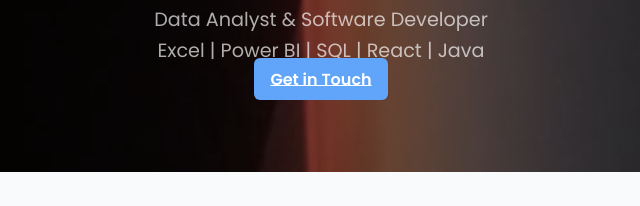
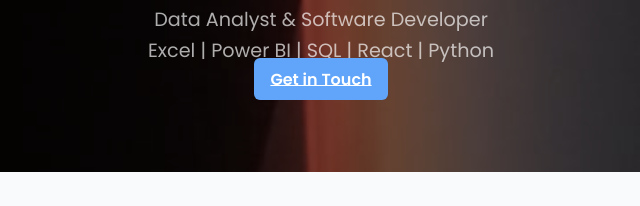
Before and after one commit to agarwabhavya30/portfolio-bhavya_agarwal, a plain HTML site: page index.html in a window 1280 px wide. Shown: the part 376-582 px from the top of the page, 319-959 px from the left. Drawn offline with Linux system fonts and the light colour scheme.

```diff
--- a/index.html
+++ b/index.html
@@ -95,7 +95,7 @@
       <img src="profile.jpg" alt="Bhavya Agarwal">
       <h1>Bhavya Agarwal</h1>
       <p>Data Analyst & Software Developer</p>
-      <p>Excel | Power BI | SQL | React | Java</p>
+      <p>Excel | Power BI | SQL | React | Python</p>
       <a href="#contact" class="btn">Get in Touch</a>
     </div>
   </header>
```
